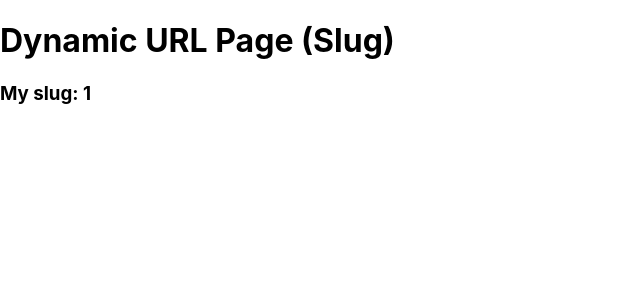
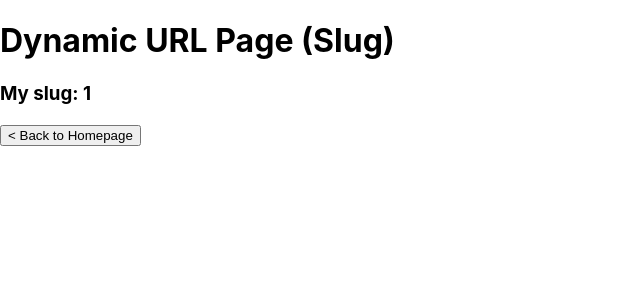
Before and after one commit to BayLadyCoder/dj-events-frontend, a Next.js app: page /events/1 in a window 1280 px wide. Shown: the top 300 px of the page, without its empty margins (0-640 px from the left). Built offline with nearby package versions, Linux system fonts and the light colour scheme.

Commit message:
Use router.push('/') to push Link to Homepage

```diff
--- a/pages/events/[slug].js
+++ b/pages/events/[slug].js
@@ -9,6 +9,7 @@ const DynamicPage = () => {
     <div>
       <h1>Dynamic URL Page (Slug)</h1>
       <h3>My slug: {slug}</h3>
+      <button onClick={() => router.push("/")}>{"< "}Back to Homepage</button>
     </div>
   );
 };
```
